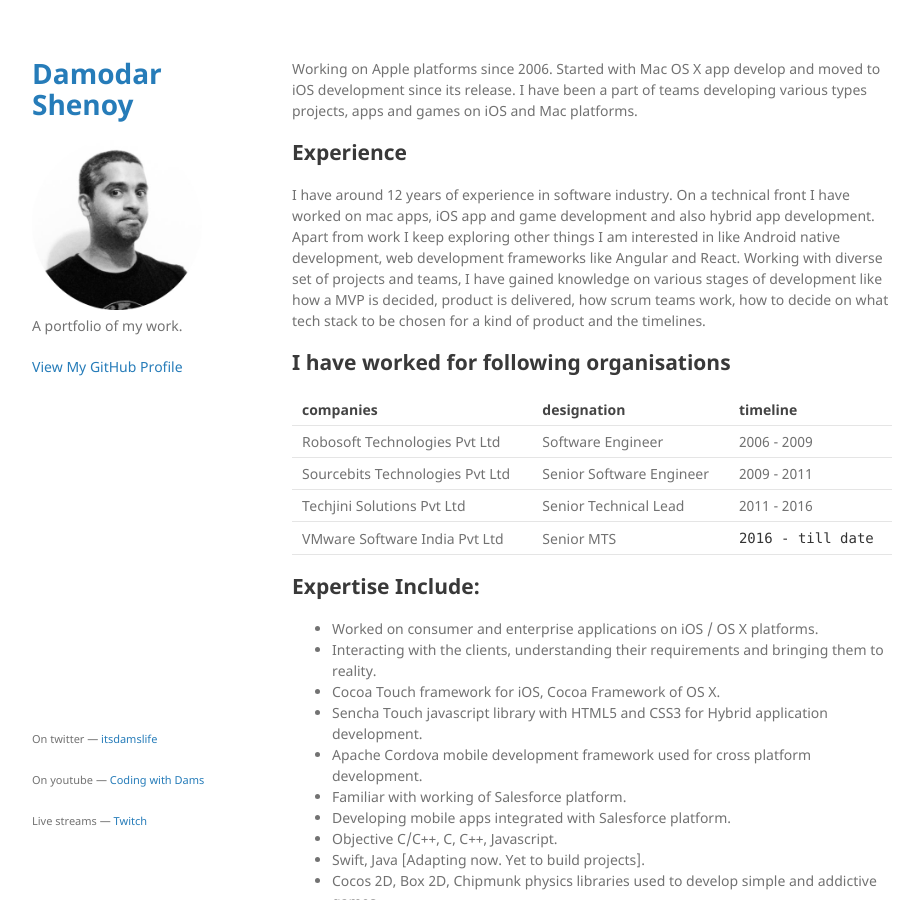
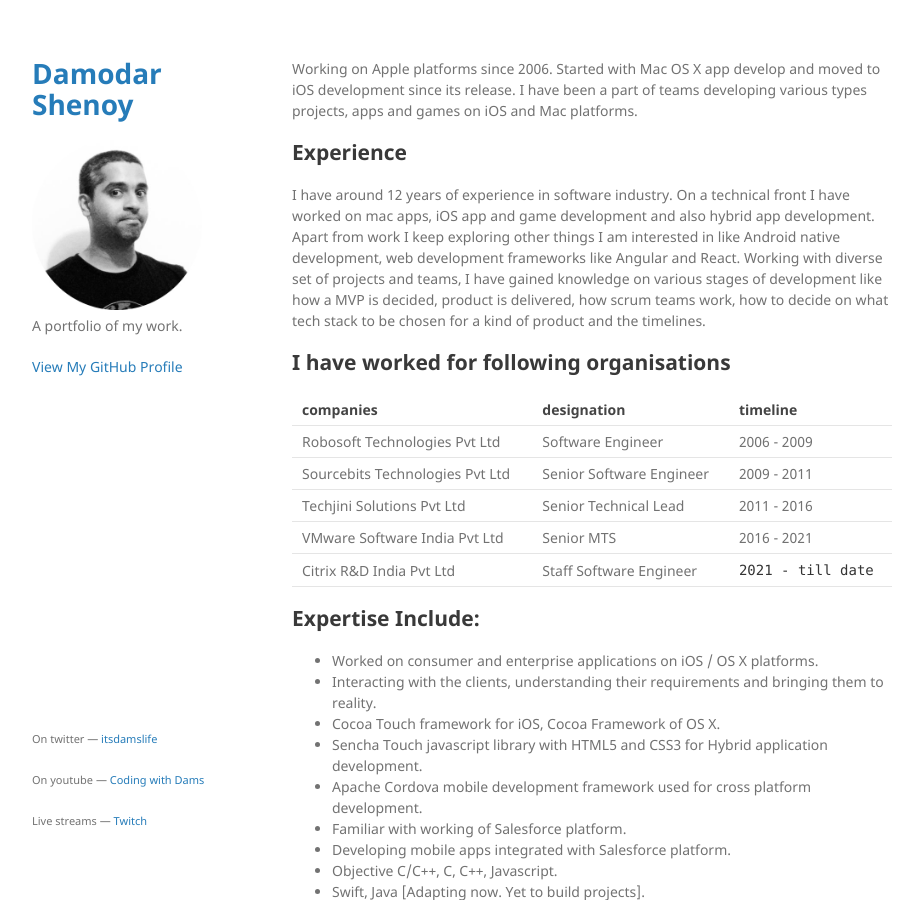
Before and after one commit to itsdamslife/itsdamslife.github.com, a Jekyll site: the page built from index.md, in a window 1280 px wide and 900 px high. Shown: the whole window, without its empty margins (178-1101 px from the left). Built offline with Jekyll 4.4.1, drawn with Linux system fonts in a browser that asks for light colours.

Commit message:
Updated job changes
added end date to vmware job and start of citrix job

```diff
--- a/index.md
+++ b/index.md
@@ -15,7 +15,8 @@ I have around 12 years of experience in software industry. On a technical front
 | Robosoft Technologies Pvt Ltd | Software Engineer | 2006 - 2009 |
 | Sourcebits Technologies Pvt Ltd | Senior Software Engineer | 2009 - 2011 |
 | Techjini Solutions Pvt Ltd | Senior Technical Lead | 2011 - 2016 |
-| VMware Software India Pvt Ltd | Senior MTS | `2016 - till date` |
+| VMware Software India Pvt Ltd | Senior MTS | 2016 - 2021 |
+| Citrix R&D India Pvt Ltd | Staff Software Engineer | `2021 - till date` |
 
 ## Expertise Include:
 * Worked on consumer and enterprise applications on iOS / OS X platforms.
```
